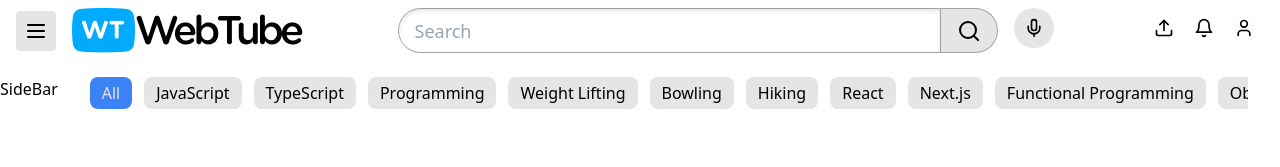
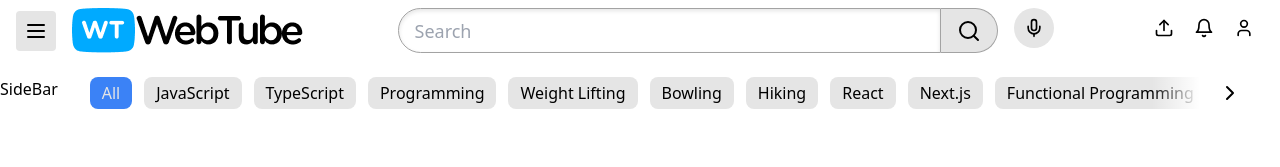
Before and after one commit to chaomoua91/youtube-clone, a React (Vite) app: page / in a window 1280 px wide. Shown: the top 167 px of the page. Built offline with nearby package versions, Linux system fonts and the light colour scheme.

Commit message:
feat: Add resize observer to CategoryPills component

```diff
--- a/src/components/CategoryPills.jsx
+++ b/src/components/CategoryPills.jsx
@@ -1,4 +1,4 @@
-import React from "react";
+import React, { useEffect } from "react";
 import Button from "./Button";
 import PropTypes from "prop-types";
 import { useState } from "react";
@@ -12,11 +12,30 @@ function CategoryPills({ categories, selectedCategory, onSelect }) {
 
   const TRANSLATE_AMOUNT = 200;
 
+  useEffect(() => {
+    if (containerRef.current == null) return;
+
+    const observer = new ResizeObserver((entries) => {
+      const container = entries[0]?.target;
+      if (container == null) return;
+
+      setIsLeftVisible(translate > 0);
+      setIsRightVisible(
+        translate + container.clientWidth < container.scrollWidth
+      );
+    });
+
+    observer.observe(containerRef.current);
+
+    return () => {
+      observer.disconnect();
+    };
+  }, [categories, translate]);
+
   return (
     <>
-      <div className="overflow-x-hidden relative">
+      <div ref={containerRef} className="overflow-x-hidden relative">
         <div
-          ref={containerRef}
           className="flex whitespace-nowrap gap-3
                     transition-transform w-[max-content]"
           style={{ transform: `translateX(-${translate}px)` }}
```
